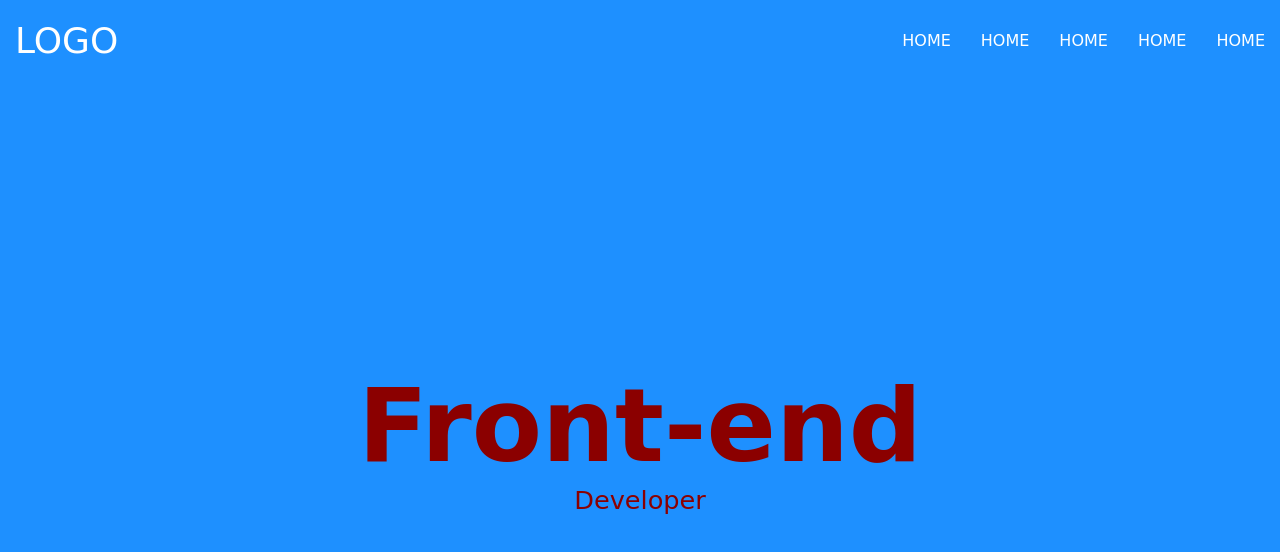
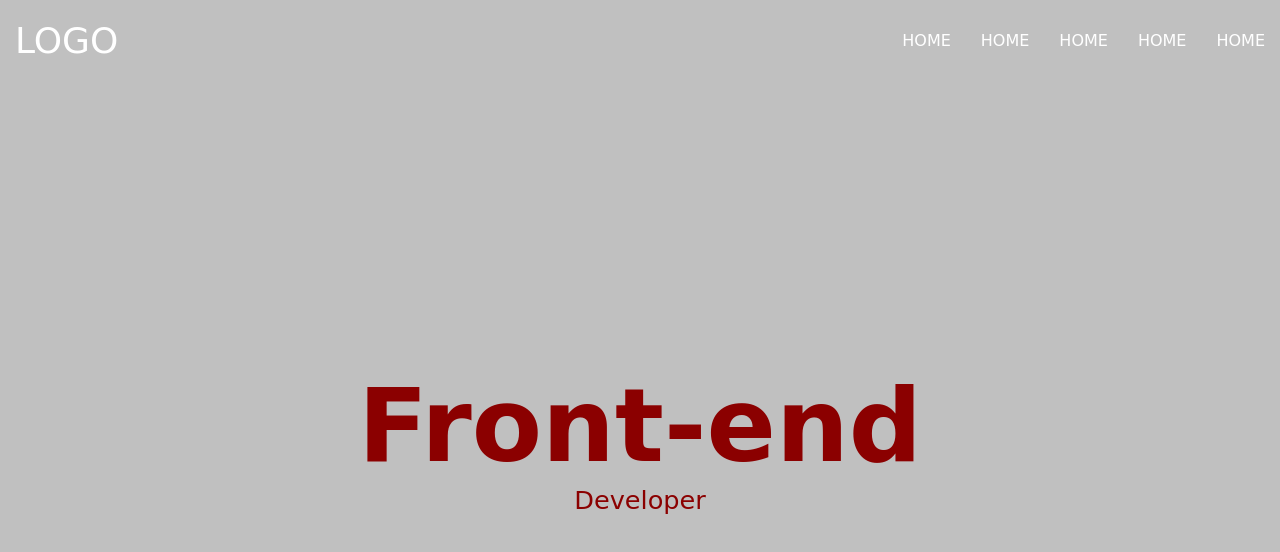
Before and after one commit to Sanjar1209/Sanjar-SAR, a plain HTML site: page index.html in a window 1280 px wide. Drawn offline with Linux system fonts and the light colour scheme.

Commit message:
header bg repack

```diff
--- a/css/main.css
+++ b/css/main.css
@@ -26,7 +26,7 @@ ul {
 /* header start */
 
 .header {
-    background: dodgerblue;
+    background: silver;
     min-height: 100vh;
     display: flex;
     flex-direction: column;
```
